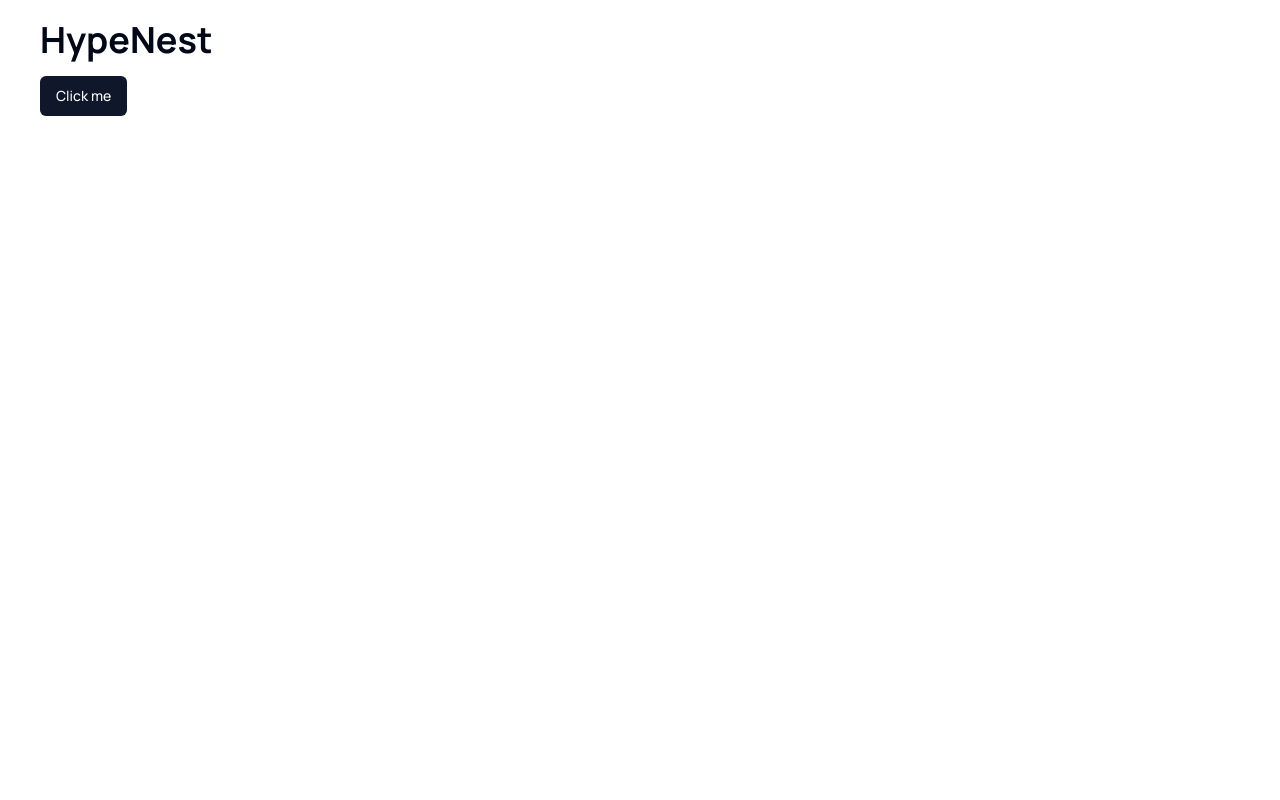
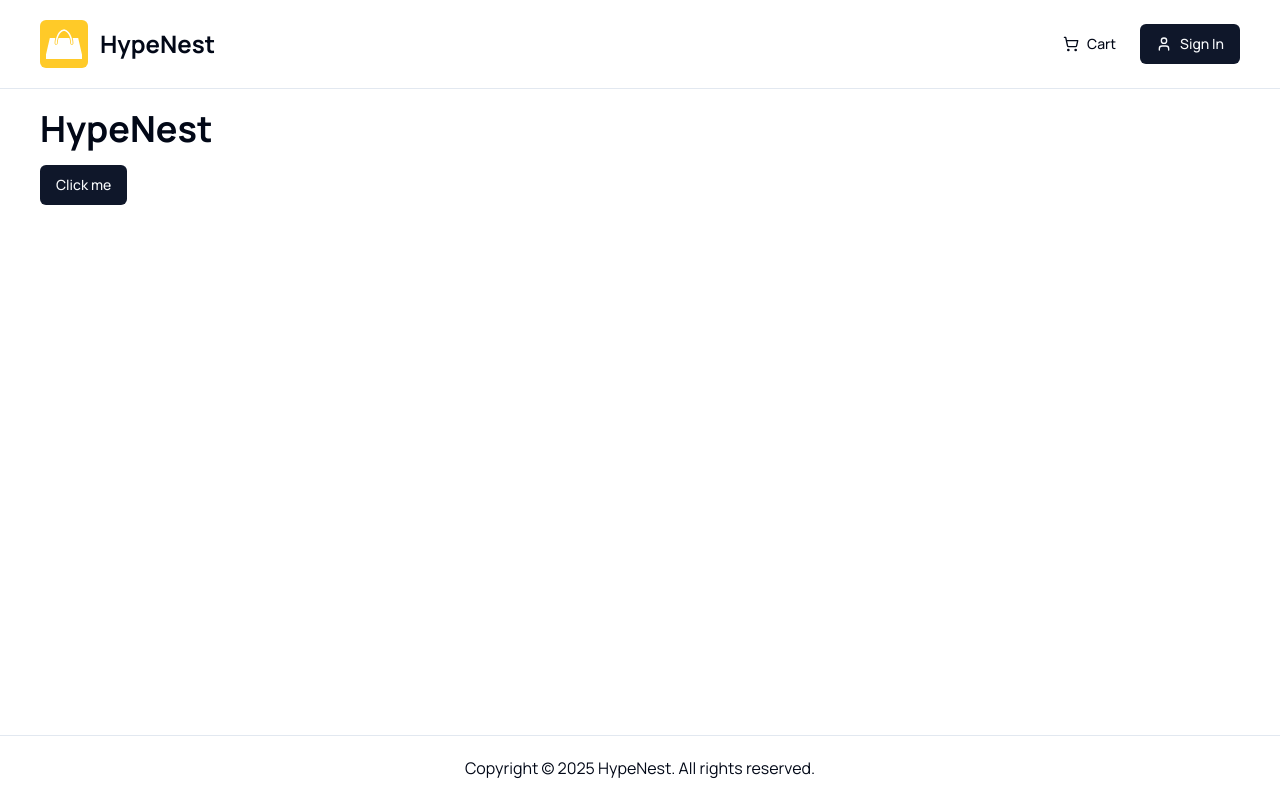
Before and after one commit to armanrajib/hypenest, a Next.js app: page / in a window 1280 px wide. Built offline with nearby package versions, Linux system fonts and the light colour scheme; no server answers.

Commit message:
Add header and footer

```diff
--- a/app/(root)/layout.tsx
+++ b/app/(root)/layout.tsx
@@ -1,3 +1,6 @@
+import Header from '@/components/shared/header'
+import Footer from '@/components/footer'
+
 export default function RootLayout({
   children
 }: Readonly<{
@@ -5,7 +8,9 @@ export default function RootLayout({
 }>) {
   return (
     <div className='flex h-screen flex-col'>
+      <Header />
       <main className='wrapper flex-1'>{children}</main>
+      <Footer />
     </div>
   )
 }
--- /dev/null
+++ b/components/footer.tsx
@@ -0,0 +1,12 @@
+import { APP_NAME } from '@/lib/constants'
+
+export default function Footer() {
+  return (
+    <footer className='border-t'>
+      <div className='flex-center p-5'>
+        Copyright &copy; {new Date().getFullYear()} {APP_NAME}. All rights
+        reserved.
+      </div>
+    </footer>
+  )
+}
--- /dev/null
+++ b/components/shared/header.tsx
@@ -0,0 +1,41 @@
+import { ShoppingCartIcon, UserIcon } from 'lucide-react'
+import Image from 'next/image'
+import Link from 'next/link'
+
+import { Button } from '@/components/ui/button'
+import { APP_NAME } from '@/lib/constants'
+
+export default function Header() {
+  return (
+    <header className='w-full border-b'>
+      <div className='wrapper flex-between'>
+        <div className='flex-start'>
+          <Link href='/' className='flex-start'>
+            <Image
+              src='/images/logo.svg'
+              alt={`${APP_NAME} logo`}
+              height={48}
+              width={48}
+              priority={true}
+            />
+            <span className='ml-3 hidden text-2xl font-bold lg:block'>
+              {APP_NAME}
+            </span>
+          </Link>
+        </div>
+        <div className='space-x-2'>
+          <Button asChild variant='ghost'>
+            <Link href='/cart'>
+              <ShoppingCartIcon /> Cart
+            </Link>
+          </Button>
+          <Button asChild>
+            <Link href='/sign-in'>
+              <UserIcon /> Sign In
+            </Link>
+          </Button>
+        </div>
+      </div>
+    </header>
+  )
+}
```
